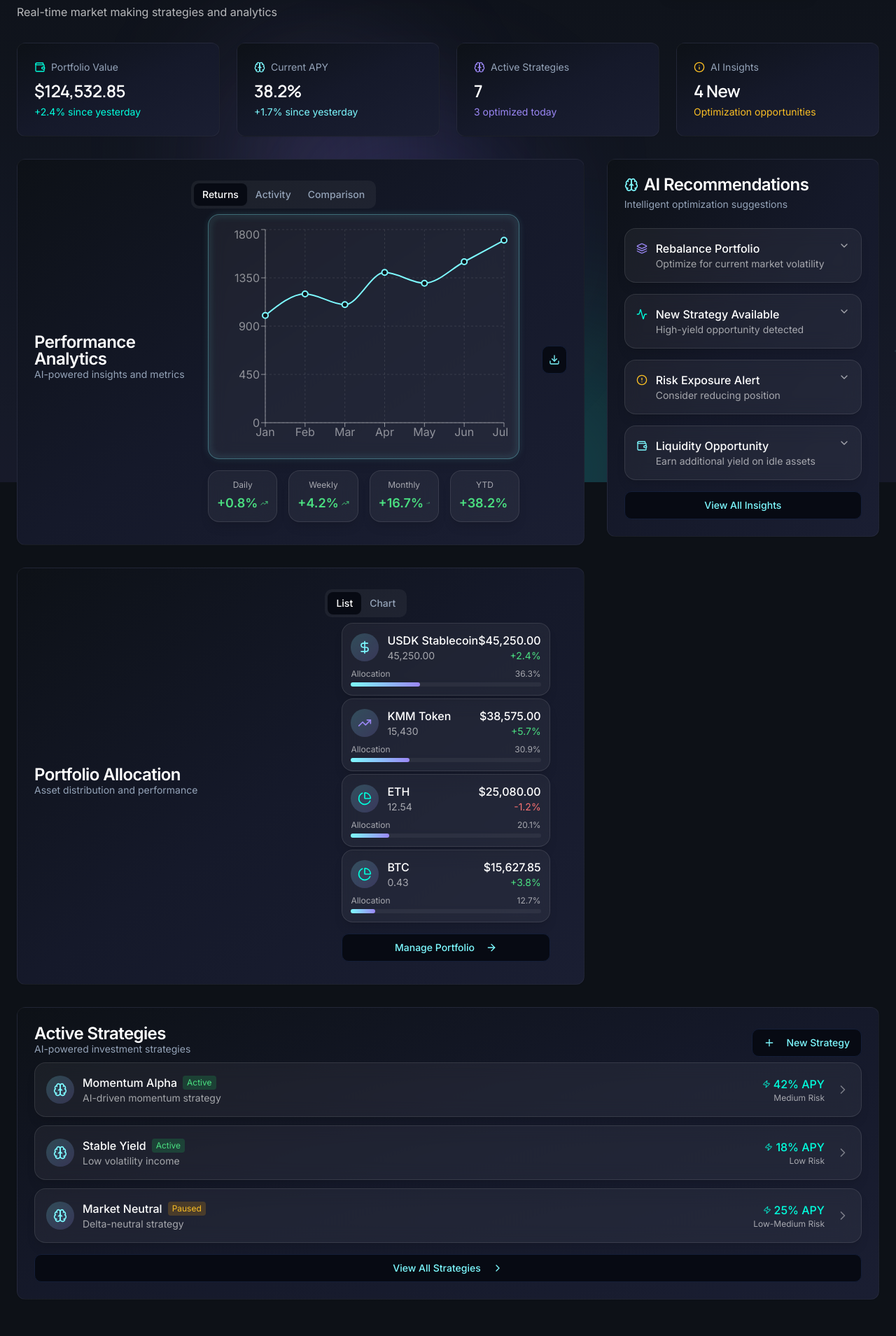
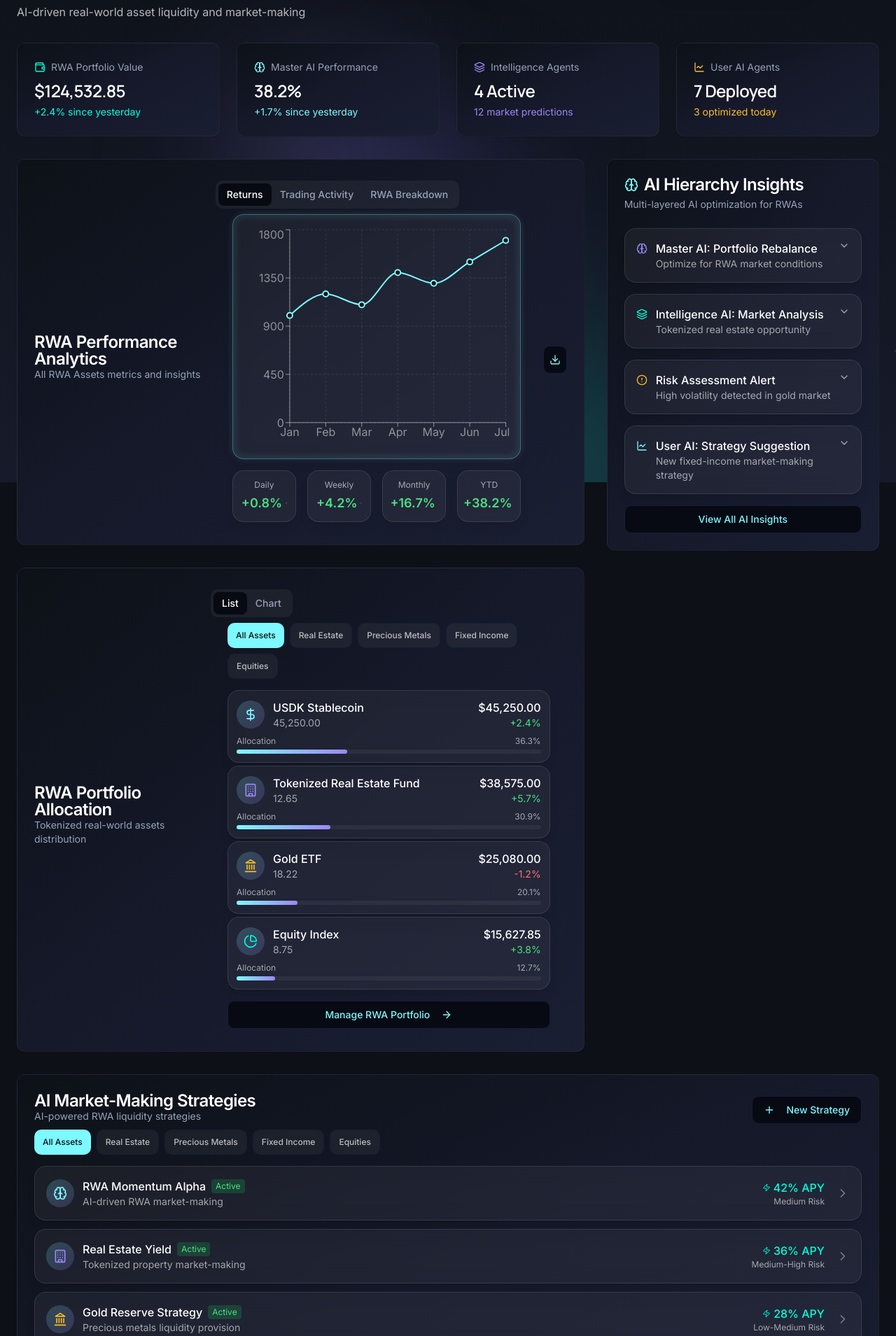
Before and after one commit to truthseeking2201/kamui-flow-design, a React (Vite) app: page /dashboard in a window 1280 px wide. Shown: the part 111-2020 px from the top of the page at 70% size. Built offline with nearby package versions, Linux system fonts and the light colour scheme.

Commit message:
Add dashboard and strategy details pages
Implement pages for dashboard overview and strategy details, including performance metrics and AI recommendations.

```diff
--- a/src/components/dashboard/AIRecommendations.tsx
+++ b/src/components/dashboard/AIRecommendations.tsx
@@ -11,32 +11,32 @@ const AIRecommendations: React.FC = () => {
 
   const recommendations = [
     {
-      title: "Rebalance Portfolio",
-      description: "Optimize for current market volatility",
-      icon: <Layers className="w-4 h-4 text-kamui-purple" />,
-      action: "View Details",
-      expanded: "Your portfolio allocation could be optimized to reduce risk by 15% while maintaining similar returns. The AI suggests increasing USDK allocation by 5% and decreasing ETH exposure."
+      title: "Master AI: Portfolio Rebalance",
+      description: "Optimize for RWA market conditions",
+      icon: <Brain className="w-4 h-4 text-kamui-purple" />,
+      action: "Accept Recommendation",
+      expanded: "The Master AI Agent has analyzed current RWA market conditions and recommends rebalancing your portfolio to reduce risk by 15% while maintaining similar returns. This includes increasing USDK allocation by 5% and decreasing real estate exposure temporarily."
     },
     {
-      title: "New Strategy Available",
-      description: "High-yield opportunity detected",
-      icon: <Activity className="w-4 h-4 text-kamui-teal" />,
-      action: "Explore",
-      expanded: "A new AI-driven strategy 'Momentum Alpha' has been identified that could increase your annual returns by an estimated 8-12% with minimal additional risk."
+      title: "Intelligence AI: Market Analysis",
+      description: "Tokenized real estate opportunity",
+      icon: <Layers className="w-4 h-4 text-kamui-teal" />,
+      action: "View Analysis",
+      expanded: "Our Intelligence Agents have identified increasing liquidity in the tokenized real estate market, suggesting a potential yield opportunity. The forecast shows a 3-5% increase in market activity over the next 7 days."
     },
     {
-      title: "Risk Exposure Alert",
-      description: "Consider reducing position",
+      title: "Risk Assessment Alert",
+      description: "High volatility detected in gold market",
       icon: <AlertCircle className="w-4 h-4 text-amber-400" />,
-      action: "Adjust",
-      expanded: "Current market conditions indicate increased volatility for ETH. The AI recommends temporarily reducing your ETH position by 30% to protect against potential downside."
+      action: "Hedge Position",
+      expanded: "Intelligence Agents have detected abnormal volatility patterns in the gold market. To protect your precious metals exposure, consider using our automated hedging strategy which has been 83% effective in similar market conditions."
     },
     {
-      title: "Liquidity Opportunity",
-      description: "Earn additional yield on idle assets",
-      icon: <Wallet className="w-4 h-4 text-kamui-accent" />,
-      action: "Optimize",
-      expanded: "You have approximately $12,500 in idle assets that could be providing liquidity in Stable Return vaults, potentially earning an additional 10-15% APY."
+      title: "User AI: Strategy Suggestion",
+      description: "New fixed-income market-making strategy",
+      icon: <LineChart className="w-4 h-4 text-kamui-accent" />,
+      action: "Deploy Strategy",
+      expanded: "Based on your risk profile and previous strategy preferences, our User AI Agent has developed a custom fixed-income market-making strategy. Simulations predict a 12-18% APY with moderate risk profile. Deploy this strategy to your agents with one click."
     }
   ];
 
@@ -57,9 +57,9 @@ const AIRecommendations: React.FC = () => {
       <CardHeader>
         <CardTitle className="flex items-center gap-2">
           <Brain className="w-5 h-5 text-kamui-accent" />
-          AI Recommendations
+          AI Hierarchy Insights
         </CardTitle>
-        <CardDescription>Intelligent optimization suggestions</CardDescription>
+        <CardDescription>Multi-layered AI optimization for RWAs</CardDescription>
       </CardHeader>
       <CardContent>
         <div className="space-y-4">
@@ -105,7 +105,7 @@ const AIRecommendations: React.FC = () => {
         </div>
 
         <Button variant="outline" className="w-full mt-4 glass-button text-kamui-accent hover-scale">
-          View All Insights
+          View All AI Insights
         </Button>
       </CardContent>
     </Card>
--- a/src/components/dashboard/Analytics.tsx
+++ b/src/components/dashboard/Analytics.tsx
@@ -5,8 +5,11 @@ import { Tabs, TabsContent, TabsList, TabsTrigger } from '@/components/ui/tabs';
 import { LineChart, BarChart3, PieChart, TrendingUp, Download } from 'lucide-react';
 import { Button } from '@/components/ui/button';
 import { ResponsiveContainer, LineChart as ReLineChart, Line, XAxis, YAxis, CartesianGrid, Tooltip, BarChart as ReBarChart, Bar, PieChart as RePieChart, Pie, Cell } from 'recharts';
+import { useRWAAssets } from '@/hooks/useRWAAssets';
 
 const Analytics: React.FC = () => {
+  const { assetType } = useRWAAssets();
+
   // Sample data for charts
   const returnsData = [
     { date: 'Jan', value: 1000 },
@@ -28,27 +31,38 @@ const Analytics: React.FC = () => {
     { date: 'Sun', trades: 8 },
   ];
 
-  const comparisonData = [
-    { name: 'Momentum', value: 42 },
-    { name: 'Value', value: 28 },
-    { name: 'Growth', value: 30 },
+  const rwaComparisonData = [
+    { name: 'Real Estate', value: 42 },
+    { name: 'Precious Metals', value: 18 },
+    { name: 'Fixed Income', value: 25 },
+    { name: 'Equities', value: 15 },
   ];
 
-  const COLORS = ['#7DF9FF', '#9b87f5', '#6E59A5', '#7E69AB'];
+  const COLORS = ['#9b87f5', '#7DF9FF', '#F97316', '#6E59A5'];
+
+  const getAssetTypeTitle = () => {
+    switch(assetType) {
+      case 'real-estate': return 'Real Estate Assets';
+      case 'precious-metals': return 'Precious Metals';
+      case 'fixed-income': return 'Fixed Income Products';
+      case 'equities': return 'Equity Assets';
+      default: return 'All RWA Assets';
+    }
+  };
 
   return (
     <Card className="bg-gradient-card border-white/5">
       <CardHeader className="flex flex-row items-center justify-between pb-2">
         <div>
-          <CardTitle>Performance Analytics</CardTitle>
-          <CardDescription>AI-powered insights and metrics</CardDescription>
+          <CardTitle>RWA Performance Analytics</CardTitle>
+          <CardDescription>{getAssetTypeTitle()} metrics and insights</CardDescription>
         </div>
         <div className="flex items-center gap-2">
           <Tabs defaultValue="returns">
             <TabsList className="bg-white/5">
               <TabsTrigger value="returns">Returns</TabsTrigger>
-              <TabsTrigger value="activity">Activity</TabsTrigger>
-              <TabsTrigger value="comparison">Comparison</TabsTrigger>
+              <TabsTrigger value="activity">Trading Activity</TabsTrigger>
+              <TabsTrigger value="comparison">RWA Breakdown</TabsTrigger>
             </TabsList>
 
             <CardContent>
@@ -131,7 +145,7 @@ const Analytics: React.FC = () => {
                   <ResponsiveContainer width="100%" height="100%">
                     <RePieChart>
                       <Pie
-                        data={comparisonData}
+                        data={rwaComparisonData}
                         cx="50%"
                         cy="50%"
                         labelLine={false}
@@ -141,7 +155,7 @@ const Analytics: React.FC = () => {
                         dataKey="value"
                         label={({ name, percent }) => `${name}: ${(percent * 100).toFixed(0)}%`}
                       >
-                        {comparisonData.map((entry, index) => (
+                        {rwaComparisonData.map((entry, index) => (
                           <Cell key={`cell-${index}`} fill={COLORS[index % COLORS.length]} />
                         ))}
                       </Pie>
--- a/src/components/dashboard/Portfolio.tsx
+++ b/src/components/dashboard/Portfolio.tsx
@@ -2,24 +2,44 @@
 import React from 'react';
 import { Card, CardContent, CardDescription, CardHeader, CardTitle } from '@/components/ui/card';
 import { Tabs, TabsContent, TabsList, TabsTrigger } from '@/components/ui/tabs';
-import { DollarSign, TrendingUp, PieChart, ArrowRight } from 'lucide-react';
+import { DollarSign, Building, Landmark, PieChart, ArrowRight } from 'lucide-react';
 import { Button } from '@/components/ui/button';
+import { useRWAAssets } from '@/hooks/useRWAAssets';
 
 const Portfolio: React.FC = () => {
-  // Mock portfolio data
+  const { assetType, setAssetType, assetTypes } = useRWAAssets();
+
+  // Updated portfolio data to reflect RWA assets
   const assets = [
-    { name: 'USDK Stablecoin', amount: '45,250.00', value: '$45,250.00', allocation: 36.3, change: 2.4 },
-    { name: 'KMM Token', amount: '15,430', value: '$38,575.00', allocation: 30.9, change: 5.7 },
-    { name: 'ETH', amount: '12.54', value: '$25,080.00', allocation: 20.1, change: -1.2 },
-    { name: 'BTC', amount: '0.43', value: '$15,627.85', allocation: 12.7, change: 3.8 }
+    { name: 'USDK Stablecoin', amount: '45,250.00', value: '$45,250.00', allocation: 36.3, change: 2.4, type: 'fixed-income' },
+    { name: 'Tokenized Real Estate Fund', amount: '12.65', value: '$38,575.00', allocation: 30.9, change: 5.7, type: 'real-estate' },
+    { name: 'Gold ETF', amount: '18.22', value: '$25,080.00', allocation: 20.1, change: -1.2, type: 'precious-metals' },
+    { name: 'Equity Index', amount: '8.75', value: '$15,627.85', allocation: 12.7, change: 3.8, type: 'equities' }
   ];
+
+  // Filter assets based on selected type
+  const filteredAssets = assetType === 'all'
+    ? assets
+    : assets.filter(asset => asset.type === assetType);
+
+  const getAssetIcon = (assetName: string) => {
+    if (assetName.includes('USDK') || assetName.includes('Fixed Income')) {
+      return <DollarSign className="h-5 w-5 text-kamui-accent" />;
+    } else if (assetName.includes('Real Estate')) {
+      return <Building className="h-5 w-5 text-kamui-purple" />;
+    } else if (assetName.includes('Gold') || assetName.includes('Silver') || assetName.includes('Precious')) {
+      return <Landmark className="h-5 w-5 text-amber-400" />;
+    } else {
+      return <PieChart className="h-5 w-5 text-kamui-teal" />;
+    }
+  };
 
   return (
     <Card className="bg-gradient-card border-white/5">
       <CardHeader className="flex flex-row items-center justify-between pb-2">
         <div>
-          <CardTitle>Portfolio Allocation</CardTitle>
-          <CardDescription>Asset distribution and performance</CardDescription>
+          <CardTitle>RWA Portfolio Allocation</CardTitle>
+          <CardDescription>Tokenized real-world assets distribution</CardDescription>
         </div>
         <Tabs defaultValue="list">
           <TabsList className="bg-white/5">
@@ -29,8 +49,22 @@ const Portfolio: React.FC = () => {
 
           <CardContent>
             <TabsContent value="list">
+              <div className="flex flex-wrap gap-2 mb-4">
+                {assetTypes.map(type => (
+                  <Button
+                    key={type.value}
+                    variant={assetType === type.value ? "default" : "outline"}
+                    size="sm"
+                    onClick={() => setAssetType(type.value as any)}
+                    className={`text-xs ${assetType === type.value ? 'bg-kamui-accent text-kamui-dark' : 'bg-white/5 text-white/70'}`}
+                  >
+                    {type.label}
+                  </Button>
+                ))}
+              </div>
+
               <div className="space-y-1">
-                {assets.map((asset, index) => (
+                {filteredAssets.map((asset, index) => (
                   <div
                     key={index}
                     className="glass-card p-3 hover-scale transition-all duration-200"
@@ -38,13 +72,7 @@ const Portfolio: React.FC = () => {
                     <div className="flex items-center justify-between">
                       <div className="flex items-center gap-3">
                         <div className="w-10 h-10 rounded-full bg-gradient-to-br from-kamui-accent/20 to-kamui-purple/20 flex items-center justify-center">
-                          {asset.name.includes('USDK') ? (
-                            <DollarSign className="h-5 w-5 text-kamui-accent" />
-                          ) : asset.name.includes('KMM') ? (
-                            <TrendingUp className="h-5 w-5 text-kamui-purple" />
-                          ) : (
-                            <PieChart className="h-5 w-5 text-kamui-teal" />
-                          )}
+                          {getAssetIcon(asset.name)}
                         </div>
                         <div>
                           <h4 className="font-medium text-white">{asset.name}</h4>
@@ -77,7 +105,7 @@ const Portfolio: React.FC = () => {
               </div>
 
               <Button variant="outline" className="w-full mt-4 glass-button text-kamui-accent hover-scale group">
-                <span>Manage Portfolio</span>
+                <span>Manage RWA Portfolio</span>
                 <ArrowRight className="w-4 h-4 ml-2 group-hover:translate-x-1 transition-transform" />
               </Button>
             </TabsContent>
@@ -86,7 +114,7 @@ const Portfolio: React.FC = () => {
               <div className="h-[300px] flex items-center justify-center glass-card neon-border border-kamui-accent/30">
                 <div className="text-center">
                   <PieChart className="h-10 w-10 text-kamui-accent mx-auto mb-3 opacity-50" />
-                  <p className="text-white/60 mb-2">Portfolio Allocation Chart</p>
+                  <p className="text-white/60 mb-2">RWA Portfolio Allocation Chart</p>
                   <p className="text-xs text-white/40">(Visualization will be implemented here)</p>
                 </div>
               </div>
--- a/src/components/dashboard/Strategies.tsx
+++ b/src/components/dashboard/Strategies.tsx
@@ -3,42 +3,76 @@ import React from 'react';
 import { Link } from 'react-router-dom';
 import { Card, CardContent, CardDescription, CardHeader, CardTitle } from '@/components/ui/card';
 import { Button } from '@/components/ui/button';
-import { Brain, ChevronRight, Plus, Zap } from 'lucide-react';
+import { Brain, ChevronRight, Plus, Zap, Building, Landmark, DollarSign } from 'lucide-react';
+import { useRWAAssets } from '@/hooks/useRWAAssets';
 
 const Strategies: React.FC = () => {
+  const { assetType, setAssetType, assetTypes } = useRWAAssets();
+
   const strategies = [
     {
       id: "1",
-      name: "Momentum Alpha",
-      description: "AI-driven momentum strategy",
+      name: "RWA Momentum Alpha",
+      description: "AI-driven RWA market-making",
       apy: 42,
       risk: "Medium",
-      status: "Active"
+      status: "Active",
+      type: "equities"
     },
     {
       id: "2",
-      name: "Stable Yield",
-      description: "Low volatility income",
-      apy: 18,
-      risk: "Low",
-      status: "Active"
+      name: "Real Estate Yield",
+      description: "Tokenized property market-making",
+      apy: 36,
+      risk: "Medium-High",
+      status: "Active",
+      type: "real-estate"
     },
     {
       id: "3",
-      name: "Market Neutral",
-      description: "Delta-neutral strategy",
-      apy: 25,
+      name: "Gold Reserve Strategy",
+      description: "Precious metals liquidity provision",
+      apy: 28,
       risk: "Low-Medium",
-      status: "Paused"
+      status: "Active",
+      type: "precious-metals"
+    },
+    {
+      id: "4",
+      name: "Fixed Income Arbitrage",
+      description: "Bond market liquidity pool",
+      apy: 18,
+      risk: "Low",
+      status: "Paused",
+      type: "fixed-income"
     }
   ];
+
+  // Filter strategies based on selected asset type
+  const filteredStrategies = assetType === 'all'
+    ? strategies
+    : strategies.filter(strategy => strategy.type === assetType);
+
+  const getStrategyIcon = (type: string) => {
+    switch(type) {
+      case 'real-estate':
+        return <Building className="h-5 w-5 text-kamui-purple" />;
+      case 'precious-metals':
+        return <Landmark className="h-5 w-5 text-amber-400" />;
+      case 'fixed-income':
+        return <DollarSign className="h-5 w-5 text-kamui-teal" />;
+      case 'equities':
+      default:
+        return <Brain className="h-5 w-5 text-kamui-accent" />;
+    }
+  };
 
   return (
     <Card className="bg-gradient-card border-white/5">
       <CardHeader className="flex flex-row items-center justify-between pb-2">
         <div>
-          <CardTitle>Active Strategies</CardTitle>
-          <CardDescription>AI-powered investment strategies</CardDescription>
+          <CardTitle>AI Market-Making Strategies</CardTitle>
+          <CardDescription>AI-powered RWA liquidity strategies</CardDescription>
         </div>
         <Button variant="outline" className="glass-button text-kamui-accent hover-scale">
           <Plus className="mr-2 h-4 w-4" />
@@ -46,8 +80,22 @@ const Strategies: React.FC = () => {
         </Button>
       </CardHeader>
       <CardContent>
+        <div className="flex flex-wrap gap-2 mb-4">
+          {assetTypes.map(type => (
+            <Button
+              key={type.value}
+              variant={assetType === type.value ? "default" : "outline"}
+              size="sm"
+              onClick={() => setAssetType(type.value as any)}
+              className={`text-xs ${assetType === type.value ? 'bg-kamui-accent text-kamui-dark' : 'bg-white/5 text-white/70'}`}
+            >
+              {type.label}
+            </Button>
+          ))}
+        </div>
+
         <div className="space-y-3">
-          {strategies.map((strategy) => (
+          {filteredStrategies.map((strategy) => (
             <Link
               key={strategy.id}
               to={`/strategy/${strategy.id}`}
@@ -57,7 +105,7 @@ const Strategies: React.FC = () => {
                 <div className="flex items-center justify-between">
                   <div className="flex items-center gap-3">
                     <div className="w-10 h-10 rounded-full bg-gradient-to-br from-kamui-accent/20 to-kamui-purple/20 flex items-center justify-center">
-                      <Brain className="h-5 w-5 text-kamui-accent" />
+                      {getStrategyIcon(strategy.type)}
                     </div>
                     <div>
                       <div className="flex items-center">
--- a/src/pages/Dashboard.tsx
+++ b/src/pages/Dashboard.tsx
@@ -1,7 +1,7 @@
 
 import React from 'react';
 import Layout from '../components/Layout';
-import { Wallet, Brain, Info, LogOut } from 'lucide-react';
+import { Wallet, Brain, Info, LogOut, Layers, LineChart } from 'lucide-react';
 import { Card, CardContent, CardDescription, CardHeader, CardTitle } from '@/components/ui/card';
 import Portfolio from '../components/dashboard/Portfolio';
 import AIRecommendations from '../components/dashboard/AIRecommendations';
@@ -22,13 +22,13 @@ const Dashboard: React.FC = () => {
               </div>
               <Link to="/" className="font-display font-bold text-lg">Kamui <span className="text-gradient">AI</span></Link>
             </div>
-            <h1 className="font-display font-bold text-2xl md:text-3xl mb-2">AI Finance <span className="text-gradient">Dashboard</span></h1>
-            <p className="text-white/70">Real-time market making strategies and analytics</p>
+            <h1 className="font-display font-bold text-2xl md:text-3xl mb-2">RWA <span className="text-gradient">Market-Making</span> Dashboard</h1>
+            <p className="text-white/70">AI-driven real-world asset liquidity and market-making</p>
           </div>
           <div className="mt-4 md:mt-0 flex items-center gap-4">
             <div className="glass-card p-2 px-4 text-sm flex items-center">
               <Info className="w-4 h-4 text-kamui-accent mr-2" />
-              <span className="text-white/80 mr-2">AI Agent Status:</span>
+              <span className="text-white/80 mr-2">Master AI Status:</span>
               <span className="text-kamui-accent font-medium">Active</span>
             </div>
             <Link to="/" className="glass-button px-3 py-2 text-white/80 font-medium flex items-center gap-2 hover-scale">
@@ -44,7 +44,7 @@ const Dashboard: React.FC = () => {
             <CardHeader className="pb-2">
               <CardDescription className="flex items-center">
                 <Wallet className="w-4 h-4 mr-2 text-kamui-teal" />
-                Portfolio Value
+                RWA Portfolio Value
               </CardDescription>
             </CardHeader>
             <CardContent>
@@ -59,7 +59,7 @@ const Dashboard: React.FC = () => {
             <CardHeader className="pb-2">
               <CardDescription className="flex items-center">
                 <Brain className="w-4 h-4 mr-2 text-kamui-accent" />
-                Current APY
+                Master AI Performance
               </CardDescription>
             </CardHeader>
             <CardContent>
@@ -73,14 +73,14 @@ const Dashboard: React.FC = () => {
           <Card className="bg-gradient-card border-white/5">
             <CardHeader className="pb-2">
               <CardDescription className="flex items-center">
-                <Brain className="w-4 h-4 mr-2 text-kamui-purple" />
-                Active Strategies
+                <Layers className="w-4 h-4 mr-2 text-kamui-purple" />
+                Intelligence Agents
               </CardDescription>
             </CardHeader>
             <CardContent>
-              <CardTitle className="text-2xl font-display">7</CardTitle>
+              <CardTitle className="text-2xl font-display">4 Active</CardTitle>
               <p className="text-kamui-purple text-sm flex items-center mt-1">
-                3 optimized today
+                12 market predictions
               </p>
             </CardContent>
           </Card>
@@ -88,14 +88,14 @@ const Dashboard: React.FC = () => {
           <Card className="bg-gradient-card border-white/5">
             <CardHeader className="pb-2">
               <CardDescription className="flex items-center">
-                <Info className="w-4 h-4 mr-2 text-amber-400" />
-                AI Insights
+                <LineChart className="w-4 h-4 mr-2 text-amber-400" />
+                User AI Agents
               </CardDescription>
             </CardHeader>
             <CardContent>
-              <CardTitle className="text-2xl font-display">4 New</CardTitle>
+              <CardTitle className="text-2xl font-display">7 Deployed</CardTitle>
               <p className="text-amber-400 text-sm flex items-center mt-1">
-                Optimization opportunities
+                3 optimized today
               </p>
             </CardContent>
           </Card>
```
